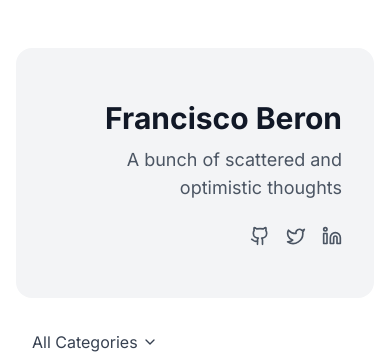
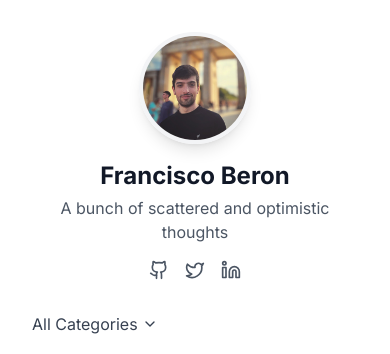
Before and after one commit to FranMBeron/franciscoberon.com, a Next.js app: page / in a window 390 px wide. Shown: the top 354 px of the page. Built offline with nearby package versions, Linux system fonts and the light colour scheme; no server answers.

Commit message:
Responsive design

```diff
--- a/app/page.tsx
+++ b/app/page.tsx
@@ -47,11 +47,12 @@ export default function Home() {
     <div className="flex flex-col min-h-screen bg-white">
       <main className="flex-1 w-full max-w-7xl mx-auto px-4 md:px-8">
         {/* Hero Section */}
-        <section className="w-full mt-12 mb-8">
-          <div className="w-full h-[250px] md:h-[300px] relative overflow-hidden rounded-2xl bg-gray-100">
-            <div className="h-full flex flex-col md:flex-row">
+        <section className="w-full mt-8 md:mt-12 mb-8">
+          {/* Desktop: with gray background layout */}
+          <div className="hidden md:block w-full h-[300px] relative overflow-hidden rounded-2xl bg-gray-100">
+            <div className="h-full flex flex-row">
               {/* Left side - Profile photo */}
-              <div className="hidden md:flex items-center justify-center md:w-[300px] lg:w-[350px] p-4">
+              <div className="flex items-center justify-center p-4 w-[300px] lg:w-[350px]">
                 <div className="relative w-48 h-48 lg:w-56 lg:h-56 rounded-full overflow-hidden border-4 border-white shadow-lg">
                   <Image
                     src="/profile.jpeg"
@@ -64,15 +65,33 @@ export default function Home() {
               </div>
 
               {/* Right side - Text content */}
-              <div className="flex-1 flex flex-col justify-center items-end text-right px-8 md:px-12 py-6 md:py-0">
-                <h1 className="text-3xl md:text-4xl lg:text-5xl font-bold text-gray-900 leading-tight">Francisco Beron</h1>
-                <p className="text-lg md:text-xl text-gray-600 mt-2 max-w-xl">A bunch of scattered and optimistic thoughts</p>
+              <div className="flex-1 flex flex-col justify-center items-end text-right px-12">
+                <h1 className="text-4xl lg:text-5xl font-bold text-gray-900 leading-tight">Francisco Beron</h1>
+                <p className="text-xl text-gray-600 mt-2 max-w-xl">A bunch of scattered and optimistic thoughts</p>
 
                 {/* Social Links */}
                 <div className="mt-6 flex justify-end">
                   <SocialLinks textColor="text-gray-600" hoverColor="hover:text-gray-900" />
                 </div>
               </div>
+            </div>
+          </div>
+
+          {/* Mobile: no background, centered content */}
+          <div className="md:hidden flex flex-col items-center text-center">
+            <div className="relative w-28 h-28 rounded-full overflow-hidden border-4 border-gray-100 shadow-lg">
+              <Image
+                src="/profile.jpeg"
+                alt="Francisco Beron"
+                fill
+                priority
+                className="object-cover"
+              />
+            </div>
+            <h1 className="text-2xl font-bold text-gray-900 mt-4">Francisco Beron</h1>
+            <p className="text-base text-gray-600 mt-1 px-4">A bunch of scattered and optimistic thoughts</p>
+            <div className="mt-4">
+              <SocialLinks textColor="text-gray-600" hoverColor="hover:text-gray-900" />
             </div>
           </div>
         </section>
```
